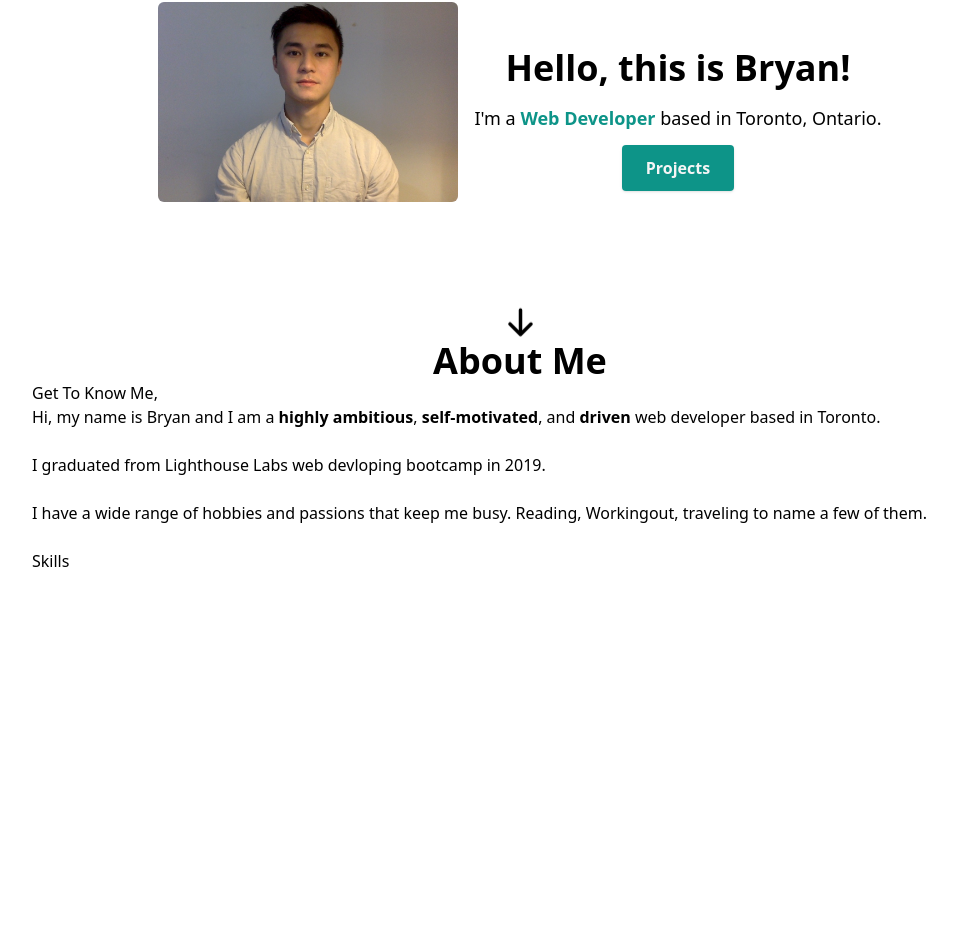
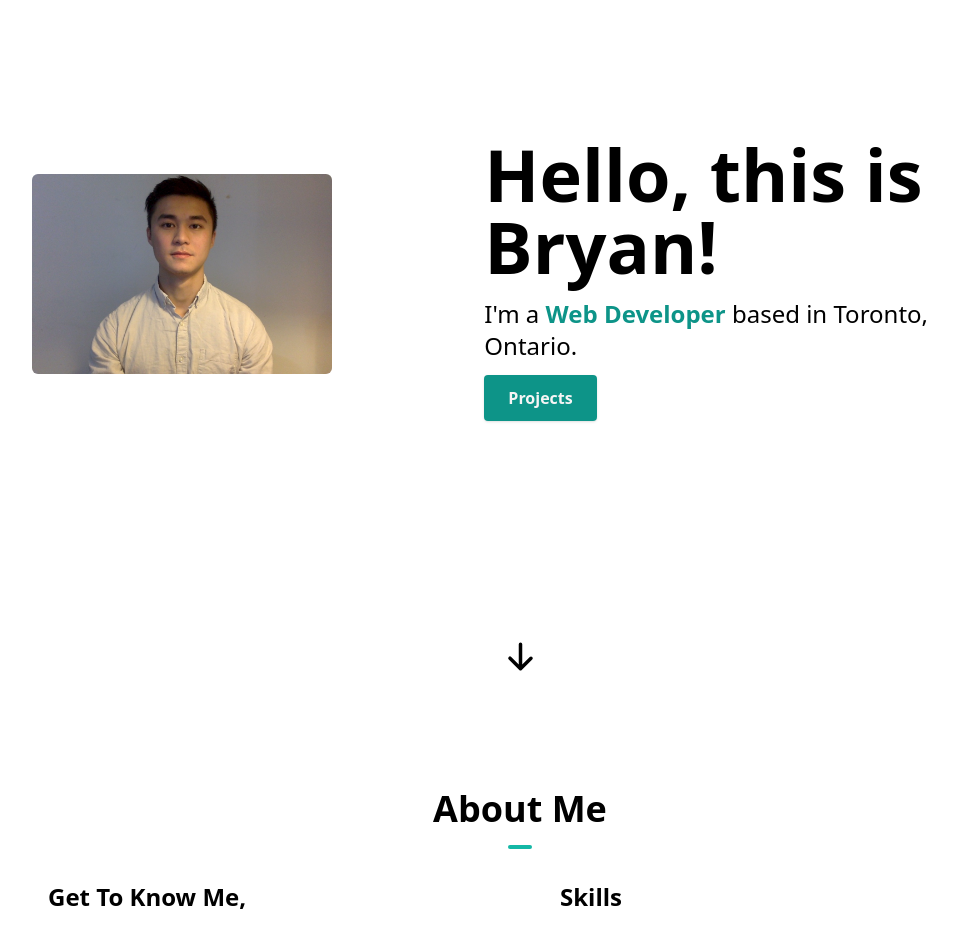
Before and after one commit to dungminhnguyen257/portfolio-project, a Next.js app: page / in a window 1280 px wide. Shown: the part 198-1139 px from the top of the page, without its empty margins (120-1077 px from the left). Before the commit the page ends 800 px from the top, so only its background shows below. Built offline with nearby package versions, Linux system fonts and the light colour scheme.

Commit message:
add some styling

```diff
--- a/components/AboutSection.tsx
+++ b/components/AboutSection.tsx
@@ -16,13 +16,17 @@
 
 export const AboutSection = () => {
   return (
-    <section>
-      <div>
-        <h1 className="text-center font-bold text-4xl">About Me</h1>
-        <div>
-          <div>
-            <h1>Get To Know Me,</h1>
-
+    <section id="about">
+      <div className="my-12 pb-12 md:pt-16 md:pb-48">
+        <h1 className="text-center font-bold text-4xl">
+          About Me
+          <hr className="w-6 h-1 mx-auto my-4 bg-teal-500 border-0 rounded"></hr>
+        </h1>
+        <div className="flex flex-col space-y-10 items-stretch justify-center align-top md:space-x-10 md:space-y-0 md:p-4 md:flex-row md:text-left">
+          <div className="md:w-1/2 ">
+            <h1 className="text-center text-2xl font-bold mb-6 md:text-left">
+              Get To Know Me,
+            </h1>
             <p>
               Hi, my name is Bryan and I am a{" "}
               <span className="font-bold">{"highly ambitious"}</span>,
@@ -43,9 +47,22 @@
             <p></p>
           </div>
           <p></p>
+          <div className="md:w-1/2 ">
+            <h1 className="text-2xl font-bold mb-6">Skills</h1>
+            <div className="flex flex-wrap flex-row justify-center z-10 md:justify-start">
+              {skills.map((item, idx) => {
+                return (
+                  <p
+                    key={idx}
+                    className="bg-gray-200 px-4 py-2 mr-2 mt-2 text-gray-500 rounded font-semibold"
+                  >
+                    {item.skill}
+                  </p>
+                );
+              })}
+            </div>
+          </div>
         </div>
-        <div></div>
-        <h1>Skills</h1>
       </div>
     </section>
   );
--- a/components/HeroSection.tsx
+++ b/components/HeroSection.tsx
@@ -7,8 +7,8 @@
 const HeroSection = () => {
   return (
     <section id="home">
-      <div className="flex flex-col text-center items-center justify-center my-10 py-16 md:flex-row md:space-x-4">
-        <div>
+      <div className="flex flex-col text-center items-center justify-center animate-fadeIn animation-delay-2 my-10 py-16 sm:py-32 md:py-48 md:flex-row md:space-x-4 md:text-left">
+        <div className="md:mt-2 md:w-1/2">
           <Image
             className="rounded-md"
             src="/portrait .jpg"
@@ -17,9 +17,11 @@
             height={300}
           />
         </div>
-        <div>
-          <h1 className="font-bold text-4xl mt-6">Hello, this is Bryan!</h1>
-          <p className="text-lg mt-4 mb-6">
+        <div className="md:mt-2 md:w-3/5">
+          <h1 className="text-4xl font-bold mt-6 md:mt-0 md:text-7xl">
+            Hello, this is Bryan!
+          </h1>
+          <p className="text-lg mt-4 mb-6 md:text-2xl">
             I&#39;m a{" "}
             <span className="font-semibold text-teal-600">Web Developer </span>
             based in Toronto, Ontario.
--- a/tailwind.config.js
+++ b/tailwind.config.js
@@ -1,12 +1,27 @@
 /** @type {import('tailwindcss').Config} */
 module.exports = {
+  darkMode: "class",
   content: [
     "./app/**/*.{js,ts,jsx,tsx}",
     "./pages/**/*.{js,ts,jsx,tsx}",
     "./components/**/*.{js,ts,jsx,tsx}",
+
+    // Or if using `src` directory:
+    "./src/**/*.{js,ts,jsx,tsx}",
   ],
   theme: {
-    extend: {},
+    extend: {
+      animation: {
+        bounce:
+          "bounce 0.5s alternate cubic-bezier(0.95, 0.05, 0.795, 0.035) infinite",
+      },
+      keyframes: {
+        bounce: {
+          from: { transform: "translateY(10px)" },
+          to: { transform: "translateY(0)" },
+        },
+      },
+    },
   },
   plugins: [],
 };
```
Also changed, not shown: components/ProjectsSection.tsx (added).
